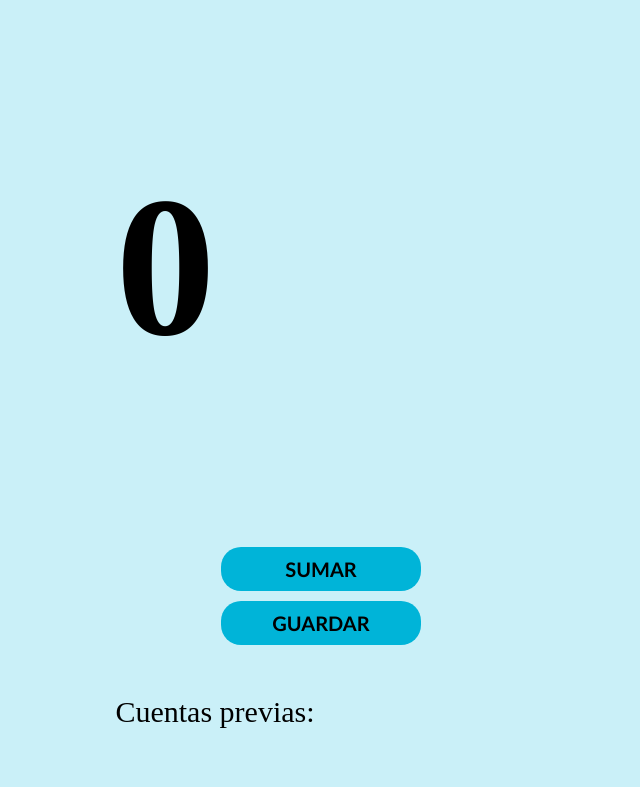
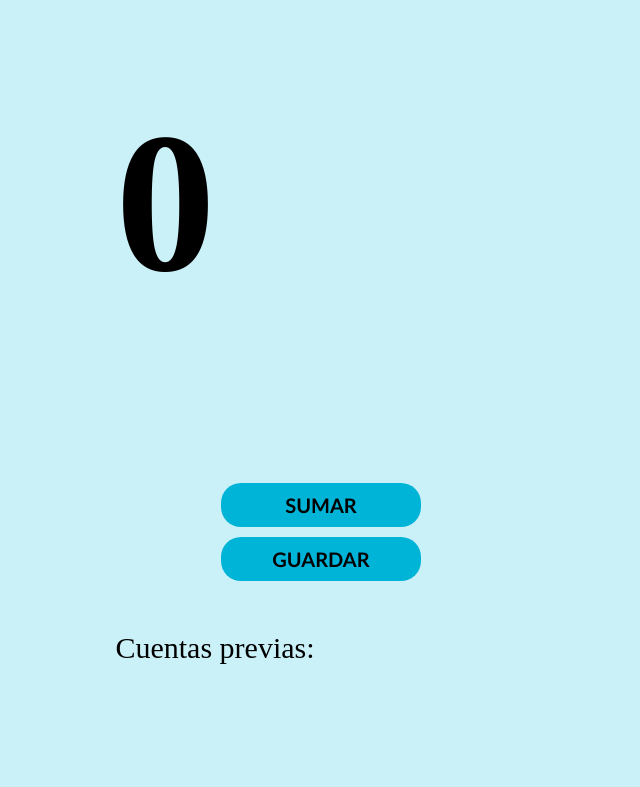
Before and after one commit to GregTheWeeb/counter, a plain HTML site: page index.html in a window 1280 px wide. Shown: the part 157-944 px from the top of the page, without its empty margins (319-959 px from the left). After the commit the page ends 872 px from the top, so only its background shows below. Drawn offline with Linux system fonts and the light colour scheme.

Commit message:
Add files via upload

```diff
--- a/style.css
+++ b/style.css
@@ -1,7 +1,9 @@
 body {
     background: #CAF0F8;
+    height: 100vh;
     display: flex;
     justify-content: center;
+    align-items: center;
 }
 
 #main {
@@ -12,7 +14,6 @@ body {
     text-align: center;
     width: 1000px;
     height: 1000px;
-    margin: 125px auto;
     padding: 20px;
     border-radius: 10px;
     display: flex;
```
